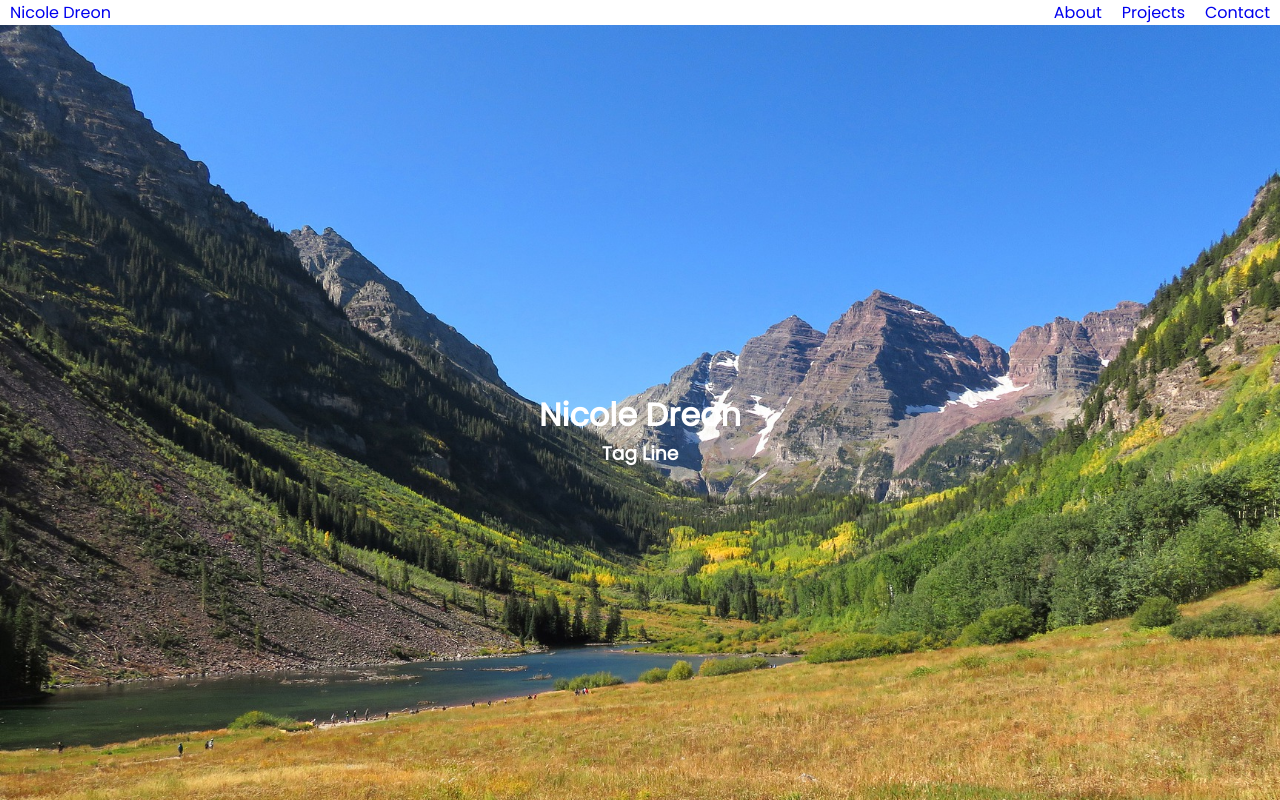
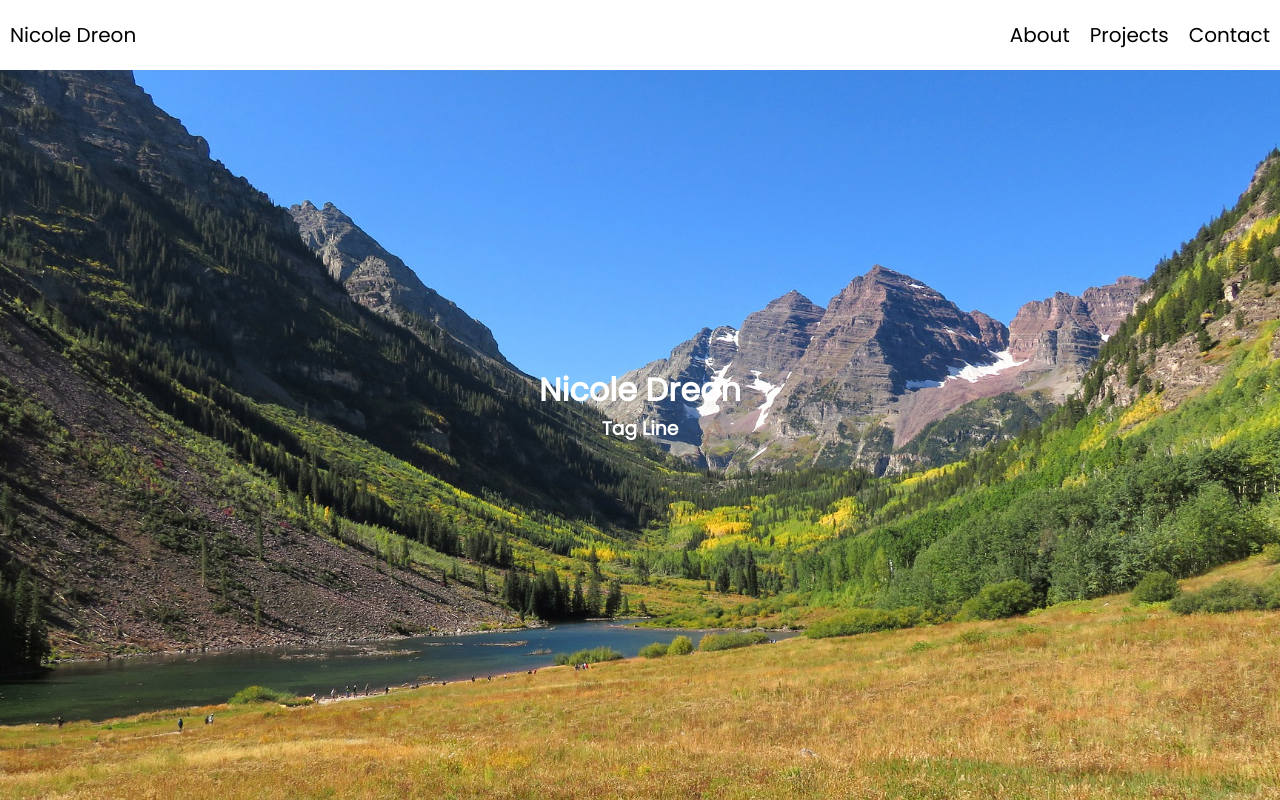
Before and after one commit to NicoleDreon/portfolio, an Angular app: page / in a window 1280 px wide. Shown: the top 800 px of the page. Built offline with nearby package versions, Linux system fonts and the light colour scheme.

Commit message:
added hamburger menu for mobile

```diff
--- a/src/app/navigation/navigation.component.css
+++ b/src/app/navigation/navigation.component.css
@@ -1,4 +1,123 @@
-.nav-container a {
+.navigation-container {
+  display: block;
+  position: relative;
+  top: 37px;
+  left: 15px;
+  z-index: 10;
+  -webkit-user-select: none;
+  user-select: none;
+  width: 50%;
+  height: 0;
+}
+.navigation-container a {
+  text-decoration: none;
+  color: black;
+  transition: color 0.3s ease;
+}
+.navigation-container input {
+  display: block;
+  width: 37px;
+  height: 32px;
+  position: absolute;
+  top: -7px;
+  left: -5px;
+  cursor: pointer;
+  opacity: 0; /* hide this */
+  z-index: 2; /* and place it over the hamburger */
+  -webkit-touch-callout: none;
+}
+/** Just a quick hamburger **/
+.navigation-container span {
+  display: block;
+  width: 33px;
+  height: 4px;
+  margin-bottom: 5px;
+  position: relative;
+  background: white;
+  border-radius: 3px;
+  z-index: 1;
+  transform-origin: 4px 0px;
+  transition: transform 0.5s cubic-bezier(0.77, 0.2, 0.05, 1),
+    background 0.5s cubic-bezier(0.77, 0.2, 0.05, 1), opacity 0.55s ease;
+}
+.navigation-container span:first-child {
+  transform-origin: 0% 0%;
+}
+.navigation-container span:nth-last-child(2) {
+  transform-origin: 0% 100%;
+}
+/* * Transform all the slices of hamburger into a crossmark. */
+.navigation-container input:checked ~ span {
+  opacity: 1;
+  transform: rotate(45deg) translate(-2px, -1px);
+  background: #232323;
+}
+/** But let's hide the middle one. */
+.navigation-container input:checked ~ span:nth-last-child(3) {
+  opacity: 0;
+  transform: rotate(0deg) scale(0.2, 0.2);
+}
+/** Oh yeah and the last one should go the other direction */
+.navigation-container input:checked ~ span:nth-last-child(2) {
+  transform: rotate(-45deg) translate(0, -1px);
+}
+/** Make this absolute positioned at the top left of the screen */
+.nav-bar {
+  position: absolute;
+  width: 200px;
+  margin: -100px 0 0 -50px;
+  padding: 50px;
+  padding-top: 125px;
+  column-count: 1;
+  background: white;
+  list-style-type: none;
+  -webkit-font-smoothing: antialiased;
+  /* to stop flickering of text in safari */
+  transform-origin: 0% 0%;
+  transform: translate(-100%, 0);
+  transition: transform 0.5s cubic-bezier(0.77, 0.2, 0.05, 1);
+}
+.nav-bar li {
+  padding: 10px 0;
+  font-size: 20px;
+  color: #ffffff;
+}
+/** And let's slide it in from the left*/
+.navigation-container input:checked ~ ul {
+  transform: none;
+}
+
+/*  */
+@media only screen and (min-width: 768px) {
+  .navigation-container {
+    padding: 0;
+    width: 100%;
+    left: 0;
+    top: 0;
+  }
+  .nav-bar {
+    display: flex;
+    justify-content: space-between;
+    transform: none;
+    width: 100%;
+    position: static;
+    margin: 0;
+    padding: 0;
+  }
+  .right-side-nav {
+    display: flex;
+  }
+  .nav-bar li {
+    margin: 10px;
+  }
+  .navigation-container span {
+    display: none;
+  }
+}
+
+/*  */
+/*  */
+/* .nav-container a {
   text-decoration: none;
 }
 
@@ -13,4 +132,4 @@
 }
 .nav-item {
   margin: 0 10px;
-}
+} */
--- a/src/app/navigation/navigation.component.html
+++ b/src/app/navigation/navigation.component.html
@@ -1,4 +1,39 @@
-<div class="nav-container">
+<nav role="navigation" class="navigation">
+  <div class="navigation-container">
+    <!-- A fake / hidden checkbox is used as click receiver, so you can use the :checked selector on it -->
+    <input type="checkbox" class="checkbox" />
+
+    <!-- Some spans to act as a hamburger. They are acting like a real hamburger, not that McDonalds stuff. -->
+    <span class="hamburger"></span>
+    <span class="hamburger"></span>
+    <span class="hamburger"></span>
+
+    <!-- Main menu links/routing -->
+    <ul class="nav-bar">
+      <li><a routerLink="">Nicole Dreon</a></li>
+      <div class="right-side-nav">
+        <li>
+          <a routerLink="/about" routerLinkActive="about-link">About</a>
+        </li>
+
+        <li>
+          <a routerLink="/projects" routerLinkActive="projects-link"
+            >Projects</a
+          >
+        </li>
+
+        <li>
+          <a routerLink="/contact" routerLinkActive="contact-link">Contact</a>
+        </li>
+      </div>
+    </ul>
+  </div>
+
+  <!-- End of .navigation-container -->
+</nav>
+
+<!--  -->
+<!-- <div class="nav-container">
   <ul class="nav-bar">
     <li class="nav-item"><a routerLink="">Nicole Dreon</a></li>
     <div class="nav-options">
@@ -7,4 +42,4 @@
       <li class="nav-item"><a routerLink="/contact">Contact</a></li>
     </div>
   </ul>
-</div>
+</div> -->
```
